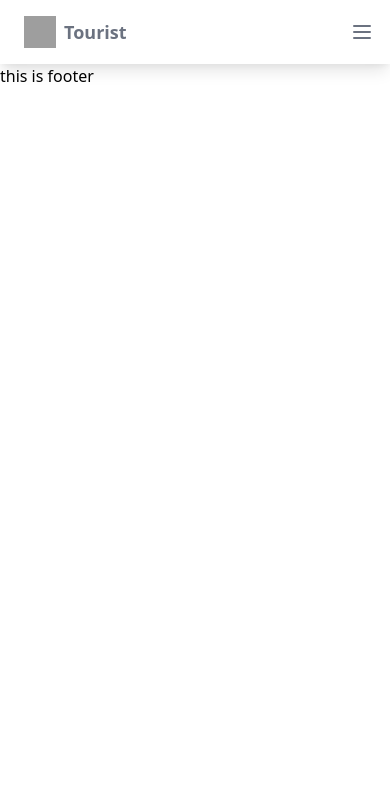
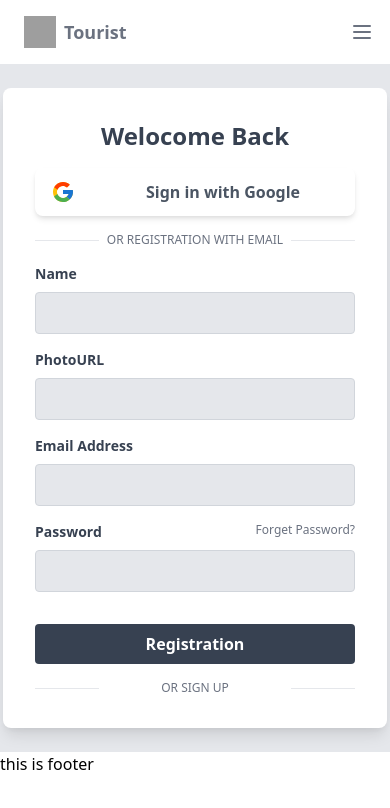
Before and after one commit to SAKIB-PK/tour-planner-booking-react-client-side, a React (Create React App) app: page /register in a window 390 px wide. Shown: the top 808 px of the page. Built offline with nearby package versions, Linux system fonts and the light colour scheme; no server answers; grey boxes are pictures that could not be loaded.

Commit message:
user AuthenTication is ready

```diff
--- a/package.json
+++ b/package.json
@@ -7,6 +7,7 @@
     "@testing-library/jest-dom": "^5.11.4",
     "@testing-library/react": "^11.1.0",
     "@testing-library/user-event": "^12.1.10",
+    "axios": "^0.24.0",
     "firebase": "^9.2.0",
     "react": "^17.0.2",
     "react-dom": "^17.0.2",
--- a/src/App.js
+++ b/src/App.js
@@ -5,6 +5,7 @@ import Footer from './Component/Footer/Footer';
 import Home from './Component/Home/Home';
 import Login from './Component/Login/Login';
 import Navbar from './Component/Navbar/Navbar';
+import Registration from './Component/Registration/Registration';
 import Services from './Component/Services/Services';
 import FirebaseAuth from './Context/FirebaseAuth';
 
@@ -21,6 +22,9 @@ function App() {
         <Route path='/login'>
           <Login/>
         </Route>
+        <Route path='/register'>
+          <Registration/>
+        </Route>
         <Route path='/services'>
           <Services/>
         </Route>
--- a/src/Component/AddService/AddService.jsx
+++ b/src/Component/AddService/AddService.jsx
@@ -1,13 +1,37 @@
-import React from 'react'
+import axios from 'axios';
+import React, { useState } from 'react';
 
 const AddService = () => {
+    const [name,setName]= useState('')
+    const [img,setImg]= useState('')
+    const [desc,setDesc]= useState('')
+
+    const hundleName =(e)=>{
+        setName(e.target.value)
+    }
+    const hundleImg =(e)=>{
+        setImg(e.target.value)
+    }
+    const hundleDesc =(e)=>{
+        setDesc(e.target.value)
+    }
+    const hundlePost = ()=>{
+        const data = {
+            title:name,
+            photo:img,
+            description:desc
+        }
+        // database insert post call
+        axios.post('http://localhost:5000/services',data)
+        .then(result =>console.log(result.data))
+    }
     return (
         <>
         <div className="heading text-center font-bold text-2xl m-5 text-gray-800">New Post</div>
             <div className="editor mx-auto w-10/12 flex flex-col text-gray-800 border border-gray-300 p-4 shadow-lg max-w-2xl">
-                <input className="title bg-gray-100 border border-gray-300 p-2 mb-4 outline-none" spellCheck="false" placeholder="Title" type="text"/>
-                <input className="img-link bg-gray-100 border border-gray-300 p-2 mb-4 outline-none" spellCheck="false" placeholder="Image Link" type="text"/>
-                <textarea className="description bg-gray-100 sec p-3 h-60 border border-gray-300 outline-none" spellCheck="false" placeholder="Short Describe  about this post here"></textarea>
+                <input className="title bg-gray-100 border border-gray-300 p-2 mb-4 outline-none" spellCheck="false" placeholder="Title" type="text" onBlur={hundleName}/>
+                <input className="img-link bg-gray-100 border border-gray-300 p-2 mb-4 outline-none" spellCheck="false" placeholder="Image Link" type="text" onBlur={hundleImg}/>
+                <textarea className="description bg-gray-100 sec p-3 h-60 border border-gray-300 outline-none" spellCheck="false" placeholder="Short Describe  about this post here" onBlur={hundleDesc} ></textarea>
 
                 {/* <!-- icons --> */}
                 <div className="icons flex text-gray-500 m-2">
@@ -19,7 +43,7 @@ const AddService = () => {
                 {/* <!-- buttons --> */}
                 <div className="buttons flex">
                 <div className="btn border border-gray-300 p-1 px-4 font-semibold cursor-pointer text-gray-500 ml-auto">Cancel</div>
-                <div className="btn border border-indigo-500 p-1 px-4 font-semibold cursor-pointer text-gray-200 ml-2 bg-indigo-500">Post</div>
+                <div className="btn border border-indigo-500 p-1 px-4 font-semibold cursor-pointer text-gray-200 ml-2 bg-indigo-500" onClick={hundlePost}>Post</div>
              </div>
         </div>
 
--- a/src/Component/Login/Login.jsx
+++ b/src/Component/Login/Login.jsx
@@ -1,16 +1,36 @@
 import React, { useContext } from 'react';
 import { useForm } from 'react-hook-form';
+import { NavLink } from 'react-router-dom';
 import { FirebaseContext } from '../../Context/FirebaseAuth';
 
 const Login = () => {
-    const {GoogleSignIn,setUser}=useContext(FirebaseContext)
+    const {GoogleSignIn,setUser,customLogin,GithubSignIn}=useContext(FirebaseContext)
     const { register, handleSubmit, formState: { errors } } = useForm();
-    const onSubmit = data => console.log(data);
+    const onSubmit = data =>{
+        const {email,password}=data
+        customLogin(email,password)
+        .then(res=>{
+            setUser(res.user)
+        })
+        .catch(err=>{
+            ///
+        })
+    };
 
 
     // hundle google login
     const hundleGoogle =()=>{
         GoogleSignIn()
+        .then(result =>{
+            setUser(result.user)
+        })
+        .catch(err=>{
+            // err message show
+        })
+    }
+    // hundle google login
+    const hundleGithub =()=>{
+        GithubSignIn()
         .then(result =>{
             setUser(result.user)
         })
@@ -45,13 +65,13 @@ const Login = () => {
                     {errors.password?.type === 'maxLength' && <span className='text-red-500'>Password must be 6 words.</span>}
                     </div>
                     <div className="mb-6">
-                    <button type="submit" className="w-full px-3 py-4 text-white bg-indigo-500 rounded-md hover:bg-indigo-600 focus:outline-none duration-100 ease-in-out">Sign in</button>
+                    <button type="submit" className="w-full px-3 py-4 text-white bg-gray-700 rounded-md hover:bg-gray-500 focus:outline-none duration-100 ease-in-out">Sign in</button>
                     </div>
+                </form>
                     <p className="text-sm text-center text-gray-400">
                     Don&#x27;t have an account yet?
-                    <a href="#!" className="font-semibold text-indigo-500 focus:text-indigo-600 focus:outline-none focus:underline">Sign up</a>.
+                    <NavLink to='/register' className="font-semibold text-indigo-500 focus:text-indigo-600 focus:outline-none focus:underline">Sign up</NavLink>.
                     </p>
-                </form>
                 {/* <!-- seperator -->   */}
                 <div className="flex flex-row justify-center mb-8">
                     <span className="absolute bg-white px-4 text-gray-500">or sign-in with</span>
@@ -63,7 +83,7 @@ const Login = () => {
                     <svg xmlns="http://www.w3.org/2000/svg" xmlnsXlink="http://www.w3.org/1999/xlink" aria-hidden="true" role="img" className="w-5" preserveAspectRatio="xMidYMid meet" viewBox="0 0 24 24"><g fill="none"><path fillRule="evenodd" clipRule="evenodd" d="M12 0C5.372 0 0 5.373 0 12s5.372 12 12 12c6.627 0 12-5.373 12-12S18.627 0 12 0zm.14 19.018c-3.868 0-7-3.14-7-7.018c0-3.878 3.132-7.018 7-7.018c1.89 0 3.47.697 4.682 1.829l-1.974 1.978v-.004c-.735-.702-1.667-1.062-2.708-1.062c-2.31 0-4.187 1.956-4.187 4.273c0 2.315 1.877 4.277 4.187 4.277c2.096 0 3.522-1.202 3.816-2.852H12.14v-2.737h6.585c.088.47.135.96.135 1.474c0 4.01-2.677 6.86-6.72 6.86z" fill="currentColor"/></g></svg>
                     Google
                     </button>
-                    <button className="bg-gray-700 text-white w-full p-2 flex flex-row justify-center gap-2 items-center rounded-sm hover:bg-gray-800 duration-100 ease-in-out">
+                    <button onClick={hundleGithub} className="bg-gray-700 text-white w-full p-2 flex flex-row justify-center gap-2 items-center rounded-sm hover:bg-gray-800 duration-100 ease-in-out">
                     <svg xmlns="http://www.w3.org/2000/svg" xmlnsXlink="http://www.w3.org/1999/xlink" aria-hidden="true" role="img" className="w-5" preserveAspectRatio="xMidYMid meet" viewBox="0 0 24 24"><g fill="none"><path fillRule="evenodd" clipRule="evenodd" d="M12 0C5.37 0 0 5.37 0 12c0 5.31 3.435 9.795 8.205 11.385c.6.105.825-.255.825-.57c0-.285-.015-1.23-.015-2.235c-3.015.555-3.795-.735-4.035-1.41c-.135-.345-.72-1.41-1.23-1.695c-.42-.225-1.02-.78-.015-.795c.945-.015 1.62.87 1.845 1.23c1.08 1.815 2.805 1.305 3.495.99c.105-.78.42-1.305.765-1.605c-2.67-.3-5.46-1.335-5.46-5.925c0-1.305.465-2.385 1.23-3.225c-.12-.3-.54-1.53.12-3.18c0 0 1.005-.315 3.3 1.23c.96-.27 1.98-.405 3-.405s2.04.135 3 .405c2.295-1.56 3.3-1.23 3.3-1.23c.66 1.65.24 2.88.12 3.18c.765.84 1.23 1.905 1.23 3.225c0 4.605-2.805 5.625-5.475 5.925c.435.375.81 1.095.81 2.22c0 1.605-.015 2.895-.015 3.3c0 .315.225.69.825.57A12.02 12.02 0 0 0 24 12c0-6.63-5.37-12-12-12z" fill="currentColor"/></g></svg>
                     Github
                     </button>
--- a/src/Component/Navbar/Navbar.jsx
+++ b/src/Component/Navbar/Navbar.jsx
@@ -48,7 +48,7 @@ const Navbar = () => {
 						:
 							<>
 							<NavLink to='/login' className="py-2 px-2 font-medium text-gray-500 rounded hover:bg-green-500 hover:text-white transition duration-300">Log In</NavLink>
-							<NavLink to='/signin' className="py-2 px-2 font-medium text-white bg-green-500 rounded hover:bg-green-400 transition duration-300">Sign Up</NavLink>
+							<NavLink to='/register' className="py-2 px-2 font-medium text-white bg-green-500 rounded hover:bg-green-400 transition duration-300">Sign Up</NavLink>
 							</>
 							}
 					</div>
--- /dev/null
+++ b/src/Component/Registration/Registration.jsx
@@ -0,0 +1,91 @@
+import React, { useContext } from 'react'
+import { useForm } from 'react-hook-form'
+import { NavLink } from 'react-router-dom'
+import { FirebaseContext } from '../../Context/FirebaseAuth'
+
+const Registration = () => {
+    const {GoogleSignIn,setUser,customSignIn,updateProfileInfo}=useContext(FirebaseContext)
+    const { register, handleSubmit } = useForm();
+    const onSubmit = (data,e) => {
+        const {email,password,name,img} = data
+        customSignIn(email,password)
+        .then(res=>{
+            setUser(res.user)
+            updateProfileInfo(name,img)
+        })
+        .catch(err=>{
+            ///
+        })
+        e.target.reset()
+    };
+
+
+    const hundleGoogle = ()=>{
+        GoogleSignIn()
+        .then(result =>{
+            setUser(result.user)
+        })
+        .catch(err=>{
+            // err message show
+        })
+    }
+
+    return (
+        <div className="py-6 bg-gray-200">
+            <div className="flex bg-white rounded-lg shadow-lg overflow-hidden mx-auto max-w-sm lg:max-w-4xl">
+                    <div className="hidden lg:block lg:w-1/2 bg-cover" style={{backgroundImage:"url('https://images.unsplash.com/photo-1546514714-df0ccc50d7bf?ixlib=rb-1.2.1&ixid=eyJhcHBfaWQiOjEyMDd9&auto=format&fit=crop&w=667&q=80')"}}></div>
+                    <div className="w-full p-8 lg:w-1/2">
+                        <h2 className="text-2xl font-semibold text-gray-700 text-center">Welocome Back</h2>
+                        {/* <p className="text-xl text-gray-600 text-center">Welcome back!</p> */}
+                        <div className="flex items-center justify-center mt-4 text-white rounded-lg shadow-md hover:bg-gray-100">
+                            <div className="px-4 py-3">
+                                <svg className="h-6 w-6" viewBox="0 0 40 40">
+                                    <path d="M36.3425 16.7358H35V16.6667H20V23.3333H29.4192C28.045 27.2142 24.3525 30 20 30C14.4775 30 10 25.5225 10 20C10 14.4775 14.4775 9.99999 20 9.99999C22.5492 9.99999 24.8683 10.9617 26.6342 12.5325L31.3483 7.81833C28.3717 5.04416 24.39 3.33333 20 3.33333C10.7958 3.33333 3.33335 10.7958 3.33335 20C3.33335 29.2042 10.7958 36.6667 20 36.6667C29.2042 36.6667 36.6667 29.2042 36.6667 20C36.6667 18.8825 36.5517 17.7917 36.3425 16.7358Z" fill="#FFC107"/>
+                                    <path d="M5.25497 12.2425L10.7308 16.2583C12.2125 12.59 15.8008 9.99999 20 9.99999C22.5491 9.99999 24.8683 10.9617 26.6341 12.5325L31.3483 7.81833C28.3716 5.04416 24.39 3.33333 20 3.33333C13.5983 3.33333 8.04663 6.94749 5.25497 12.2425Z" fill="#FF3D00"/>
+                                    <path d="M20 36.6667C24.305 36.6667 28.2167 35.0192 31.1742 32.34L26.0159 27.975C24.3425 29.2425 22.2625 30 20 30C15.665 30 11.9842 27.2359 10.5975 23.3784L5.16254 27.5659C7.92087 32.9634 13.5225 36.6667 20 36.6667Z" fill="#4CAF50"/>
+                                    <path d="M36.3425 16.7358H35V16.6667H20V23.3333H29.4192C28.7592 25.1975 27.56 26.805 26.0133 27.9758C26.0142 27.975 26.015 27.975 26.0158 27.9742L31.1742 32.3392C30.8092 32.6708 36.6667 28.3333 36.6667 20C36.6667 18.8825 36.5517 17.7917 36.3425 16.7358Z" fill="#1976D2"/>
+                                </svg>
+                            </div>
+                            <h1 className="px-4 py-3 w-5/6 text-center text-gray-600 font-bold" onClick={hundleGoogle}>Sign in with Google</h1>
+                        </div>
+                        <div className="mt-4 flex items-center justify-between">
+                            <span className="border-b w-1/5 lg:w-1/4"></span>
+                            <span className="text-xs text-center text-gray-500 uppercase">or Registration with email</span>
+                            <span className="border-b w-1/5 lg:w-1/4"></span>
+                        </div>
+                       <form onSubmit={handleSubmit(onSubmit)}>
+                            <div className="mt-4">
+                                <label className="block text-gray-700 text-sm font-bold mb-2">Name</label>
+                                <input className="bg-gray-200 text-gray-700 focus:outline-none focus:shadow-outline border border-gray-300 rounded py-2 px-4 block w-full appearance-none" type="text"  {...register("name",{ required: true})}/>
+                            </div>
+                            <div className="mt-4">
+                                <label className="block text-gray-700 text-sm font-bold mb-2">PhotoURL</label>
+                                <input className="bg-gray-200 text-gray-700 focus:outline-none focus:shadow-outline border border-gray-300 rounded py-2 px-4 block w-full appearance-none" type="text"  {...register("img")}/>
+                            </div>
+                            <div className="mt-4">
+                                <label className="block text-gray-700 text-sm font-bold mb-2">Email Address</label>
+                                <input className="bg-gray-200 text-gray-700 focus:outline-none focus:shadow-outline border border-gray-300 rounded py-2 px-4 block w-full appearance-none" type="email" {...register("email",{ required: true})}/>
+                            </div>
+                            <div className="mt-4">
+                                <div className="flex justify-between">
+                                    <label className="block text-gray-700 text-sm font-bold mb-2">Password</label>
+                                    <NavLink to='/forget-password' className="text-xs text-gray-500">Forget Password?</NavLink>
+                                </div>
+                                <input className="bg-gray-200 text-gray-700 focus:outline-none focus:shadow-outline border border-gray-300 rounded py-2 px-4 block w-full appearance-none" type="password"  {...register("password",{ required: true ,maxLength:6})}/>
+                            </div>
+                            <div className="mt-8">
+                                <button className="bg-gray-700 text-white font-bold py-2 px-4 w-full rounded hover:bg-gray-600">Registration</button>
+                            </div>
+                       </form>
+                        <div className="mt-4 flex items-center justify-between">
+                            <span className="border-b w-1/5 md:w-1/4"></span>
+                            <NavLink to='/login' className="text-xs text-gray-500 uppercase">or sign up</NavLink>
+                            <span className="border-b w-1/5 md:w-1/4"></span>
+                        </div>
+                    </div>
+                </div>
+            </div>
+    )
+}
+
+export default Registration
```
Also changed, not shown: src/Hooks/useFirebase.js (+13 -2 lines), 1 other file (tests, documents, lock files or other folders).
